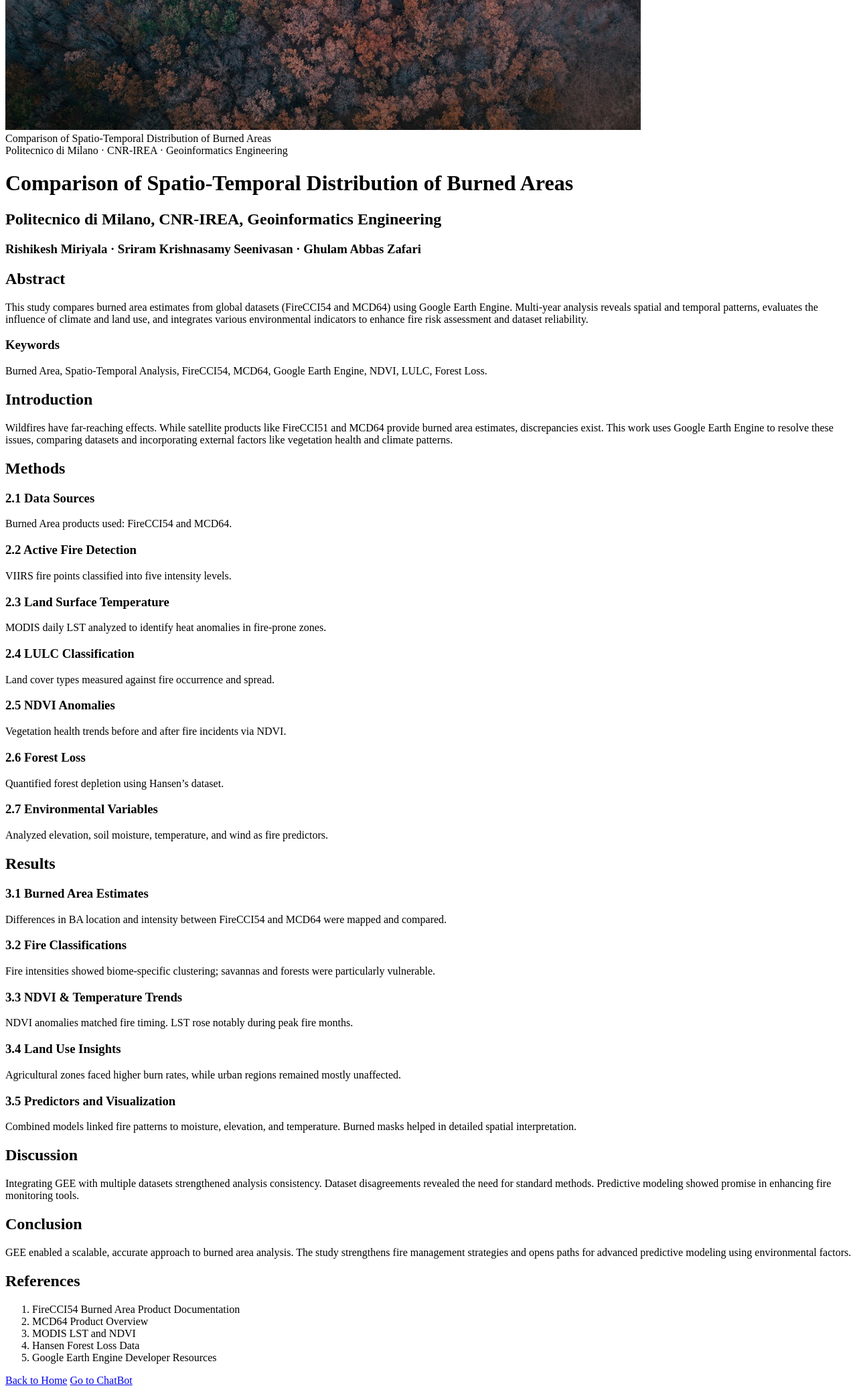
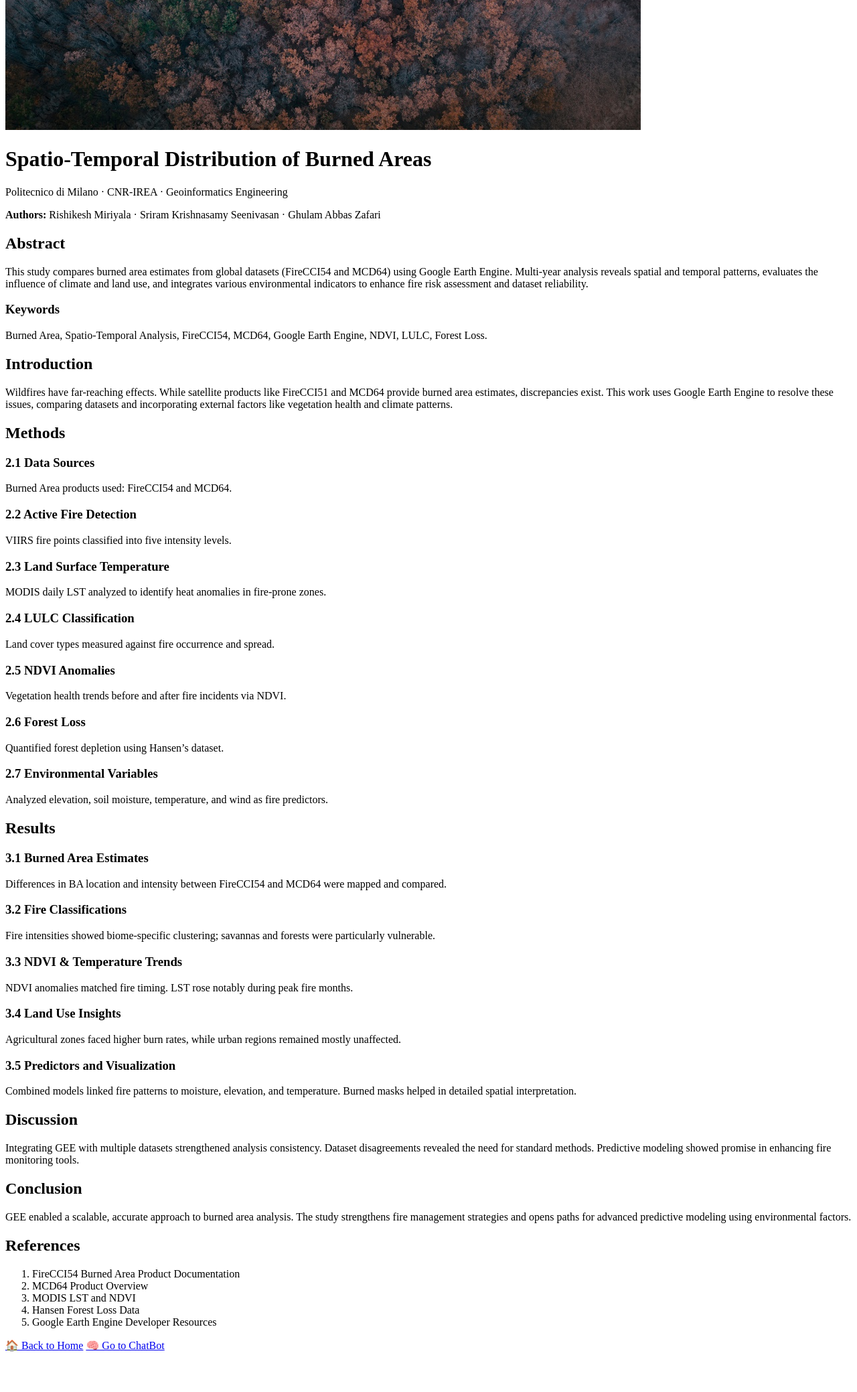
Before and after one commit to zafariabbas68/Geo_web, a Flask app: page /report in a window 1280 px wide. Shown: the part 485-2563 px from the top of the page at 67% size. After the commit the page ends 2503 px from the top, so only its background shows below. Run offline with Flask 3, Linux system fonts and the light colour scheme.

Commit message:
Enhance UI layout and design of home.html and report.html for Geo Web App

```diff
--- a/templates/base.html
+++ b/templates/base.html
@@ -7,14 +7,16 @@
   <link rel="stylesheet" href="{{ url_for('static', filename='style.css') }}">
 </head>
 <body>
+  <!-- Navigation bar -->
   <nav>
-    <a href="/">🏠 Home</a>
-    <a href="/report">📊 Report</a>
-    <a href="/chat">🧠 ChatBot</a>
-    <a href="/about">ℹ️ About</a>
-    <a href="/contact">📞 Contact</a>
+    <a href="{{ url_for('home') }}">🏠 Home</a>
+    <a href="{{ url_for('report') }}">📊 Report</a>
+    <a href="{{ url_for('chat') }}">🧠 ChatBot</a>
+    <a href="{{ url_for('about') }}">ℹ️ About</a>
+    <a href="{{ url_for('contact') }}">📞 Contact</a>
   </nav>
 
+  <!-- Page content block -->
   <main>
     {% block content %}{% endblock %}
   </main>
--- a/templates/report.html
+++ b/templates/report.html
@@ -1,102 +1,123 @@
-<!-- templates/report.html -->
 {% extends "base.html" %}
 
 {% block title %}Report - Geo Web{% endblock %}
 
 {% block content %}
 <!-- Hero Image with Overlay -->
-<div class="hero">
-  <img src="{{ url_for('static', filename='1000_F_472967239_1r1i7Hdv5Jyy3PtfxsQRbWgfGnjZhlmt.jpg') }}" alt="Wildfire Satellite Imagery" />
-  <div class="overlay-text">
-    Comparison of Spatio-Temporal Distribution of Burned Areas<br />
-    Politecnico di Milano · CNR-IREA · Geoinformatics Engineering
+<div class="relative w-full h-[400px] overflow-hidden">
+  <img src="{{ url_for('static', filename='1000_F_472967239_1r1i7Hdv5Jyy3PtfxsQRbWgfGnjZhlmt.jpg') }}" alt="Wildfire Satellite Imagery" class="w-full h-full object-cover opacity-70" />
+  <div class="absolute inset-0 flex flex-col items-center justify-center text-white text-center bg-black bg-opacity-40">
+    <h1 class="text-4xl md:text-5xl font-bold">Spatio-Temporal Distribution of Burned Areas</h1>
+    <p class="mt-4 text-lg md:text-xl">Politecnico di Milano · CNR-IREA · Geoinformatics Engineering</p>
   </div>
 </div>
 
-<!-- Header -->
-<header>
-  <h1>Comparison of Spatio-Temporal Distribution of Burned Areas</h1>
-  <h2>Politecnico di Milano, CNR-IREA, Geoinformatics Engineering</h2>
-  <h3>Rishikesh Miriyala · Sriram Krishnasamy Seenivasan · Ghulam Abbas Zafari</h3>
-</header>
+<!-- Authors -->
+<div class="max-w-5xl mx-auto mt-10 text-center">
+  <p class="text-lg text-gray-700 dark:text-gray-300 font-medium">
+    <strong>Authors:</strong> Rishikesh Miriyala · Sriram Krishnasamy Seenivasan · Ghulam Abbas Zafari
+  </p>
+</div>
 
-<!-- Sections -->
+<!-- Content Sections -->
+<div class="max-w-5xl mx-auto px-4 py-10 space-y-14">
   <section>
-  <h2>Abstract</h2>
-  <p>This study compares burned area estimates from global datasets (FireCCI54 and MCD64) using Google Earth Engine. Multi-year analysis reveals spatial and temporal patterns, evaluates the influence of climate and land use, and integrates various environmental indicators to enhance fire risk assessment and dataset reliability.</p>
-  <h3>Keywords</h3>
-  <p>Burned Area, Spatio-Temporal Analysis, FireCCI54, MCD64, Google Earth Engine, NDVI, LULC, Forest Loss.</p>
+    <h2 class="text-3xl font-semibold text-orange-600">Abstract</h2>
+    <p class="mt-4 text-gray-800 dark:text-gray-200 leading-relaxed">This study compares burned area estimates from global datasets (FireCCI54 and MCD64) using Google Earth Engine. Multi-year analysis reveals spatial and temporal patterns, evaluates the influence of climate and land use, and integrates various environmental indicators to enhance fire risk assessment and dataset reliability.</p>
+    <h3 class="mt-6 text-xl font-semibold text-orange-500">Keywords</h3>
+    <p class="text-gray-700 dark:text-gray-300">Burned Area, Spatio-Temporal Analysis, FireCCI54, MCD64, Google Earth Engine, NDVI, LULC, Forest Loss.</p>
   </section>
 
   <section>
-  <h2>Introduction</h2>
-  <p>Wildfires have far-reaching effects. While satellite products like FireCCI51 and MCD64 provide burned area estimates, discrepancies exist. This work uses Google Earth Engine to resolve these issues, comparing datasets and incorporating external factors like vegetation health and climate patterns.</p>
+    <h2 class="text-3xl font-semibold text-orange-600">Introduction</h2>
+    <p class="mt-4 text-gray-800 dark:text-gray-200 leading-relaxed">Wildfires have far-reaching effects. While satellite products like FireCCI51 and MCD64 provide burned area estimates, discrepancies exist. This work uses Google Earth Engine to resolve these issues, comparing datasets and incorporating external factors like vegetation health and climate patterns.</p>
   </section>
 
   <section>
-  <h2>Methods</h2>
-  <h3>2.1 Data Sources</h3>
+    <h2 class="text-3xl font-semibold text-orange-600">Methods</h2>
+    <div class="space-y-6 mt-4">
+      <div>
+        <h3 class="text-xl font-bold text-orange-500">2.1 Data Sources</h3>
         <p>Burned Area products used: FireCCI54 and MCD64.</p>
-
-  <h3>2.2 Active Fire Detection</h3>
+      </div>
+      <div>
+        <h3 class="text-xl font-bold text-orange-500">2.2 Active Fire Detection</h3>
         <p>VIIRS fire points classified into five intensity levels.</p>
-
-  <h3>2.3 Land Surface Temperature</h3>
+      </div>
+      <div>
+        <h3 class="text-xl font-bold text-orange-500">2.3 Land Surface Temperature</h3>
         <p>MODIS daily LST analyzed to identify heat anomalies in fire-prone zones.</p>
-
-  <h3>2.4 LULC Classification</h3>
+      </div>
+      <div>
+        <h3 class="text-xl font-bold text-orange-500">2.4 LULC Classification</h3>
         <p>Land cover types measured against fire occurrence and spread.</p>
-
-  <h3>2.5 NDVI Anomalies</h3>
+      </div>
+      <div>
+        <h3 class="text-xl font-bold text-orange-500">2.5 NDVI Anomalies</h3>
         <p>Vegetation health trends before and after fire incidents via NDVI.</p>
-
-  <h3>2.6 Forest Loss</h3>
+      </div>
+      <div>
+        <h3 class="text-xl font-bold text-orange-500">2.6 Forest Loss</h3>
         <p>Quantified forest depletion using Hansen’s dataset.</p>
-
-  <h3>2.7 Environmental Variables</h3>
+      </div>
+      <div>
+        <h3 class="text-xl font-bold text-orange-500">2.7 Environmental Variables</h3>
         <p>Analyzed elevation, soil moisture, temperature, and wind as fire predictors.</p>
+      </div>
+    </div>
   </section>
 
   <section>
-  <h2>Results</h2>
-  <h3>3.1 Burned Area Estimates</h3>
+    <h2 class="text-3xl font-semibold text-orange-600">Results</h2>
+    <div class="space-y-4 mt-4">
+      <div>
+        <h3 class="text-xl font-bold text-orange-500">3.1 Burned Area Estimates</h3>
         <p>Differences in BA location and intensity between FireCCI54 and MCD64 were mapped and compared.</p>
-
-  <h3>3.2 Fire Classifications</h3>
+      </div>
+      <div>
+        <h3 class="text-xl font-bold text-orange-500">3.2 Fire Classifications</h3>
         <p>Fire intensities showed biome-specific clustering; savannas and forests were particularly vulnerable.</p>
-
-  <h3>3.3 NDVI & Temperature Trends</h3>
+      </div>
+      <div>
+        <h3 class="text-xl font-bold text-orange-500">3.3 NDVI & Temperature Trends</h3>
         <p>NDVI anomalies matched fire timing. LST rose notably during peak fire months.</p>
-
-  <h3>3.4 Land Use Insights</h3>
+      </div>
+      <div>
+        <h3 class="text-xl font-bold text-orange-500">3.4 Land Use Insights</h3>
         <p>Agricultural zones faced higher burn rates, while urban regions remained mostly unaffected.</p>
-
-  <h3>3.5 Predictors and Visualization</h3>
+      </div>
+      <div>
+        <h3 class="text-xl font-bold text-orange-500">3.5 Predictors and Visualization</h3>
         <p>Combined models linked fire patterns to moisture, elevation, and temperature. Burned masks helped in detailed spatial interpretation.</p>
+      </div>
+    </div>
   </section>
 
   <section>
-  <h2>Discussion</h2>
-  <p>Integrating GEE with multiple datasets strengthened analysis consistency. Dataset disagreements revealed the need for standard methods. Predictive modeling showed promise in enhancing fire monitoring tools.</p>
+    <h2 class="text-3xl font-semibold text-orange-600">Discussion</h2>
+    <p class="mt-4 text-gray-800 dark:text-gray-200 leading-relaxed">Integrating GEE with multiple datasets strengthened analysis consistency. Dataset disagreements revealed the need for standard methods. Predictive modeling showed promise in enhancing fire monitoring tools.</p>
   </section>
 
   <section>
-  <h2>Conclusion</h2>
-  <p>GEE enabled a scalable, accurate approach to burned area analysis. The study strengthens fire management strategies and opens paths for advanced predictive modeling using environmental factors.</p>
+    <h2 class="text-3xl font-semibold text-orange-600">Conclusion</h2>
+    <p class="mt-4 text-gray-800 dark:text-gray-200 leading-relaxed">GEE enabled a scalable, accurate approach to burned area analysis. The study strengthens fire management strategies and opens paths for advanced predictive modeling using environmental factors.</p>
   </section>
 
-<footer>
-  <h2>References</h2>
-  <ol>
+  <section>
+    <h2 class="text-3xl font-semibold text-orange-600">References</h2>
+    <ol class="mt-4 list-decimal list-inside space-y-2 text-gray-700 dark:text-gray-300">
       <li>FireCCI54 Burned Area Product Documentation</li>
       <li>MCD64 Product Overview</li>
       <li>MODIS LST and NDVI</li>
       <li>Hansen Forest Loss Data</li>
       <li>Google Earth Engine Developer Resources</li>
     </ol>
-</footer>
+  </section>
+</div>
 
 <!-- Navigation Buttons -->
-<a href="/" class="back-button-bottom">Back to Home</a>
-<a href="/chat" class="back-button-chatbot">Go to ChatBot</a>
+<div class="flex justify-center gap-6 py-10">
+  <a href="/" class="bg-gray-800 hover:bg-gray-700 text-white px-6 py-2 rounded-lg shadow">🏠 Back to Home</a>
+  <a href="/chat" class="bg-orange-600 hover:bg-orange-500 text-white px-6 py-2 rounded-lg shadow">🧠 Go to ChatBot</a>
+</div>
 {% endblock %}
```
Also changed, not shown: templates/home.html (+24 -137 lines), templates/index.html (+3 -12 lines). Lines whose indentation alone changed are shown as unchanged.
